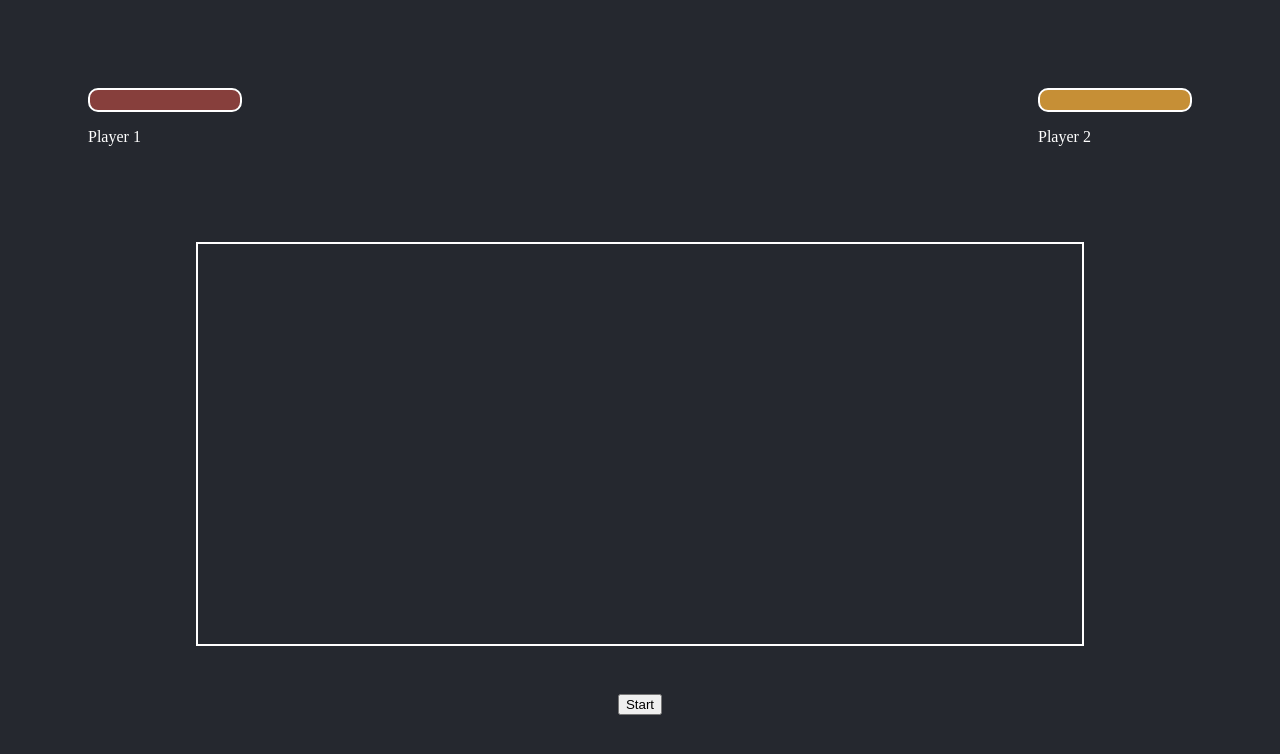
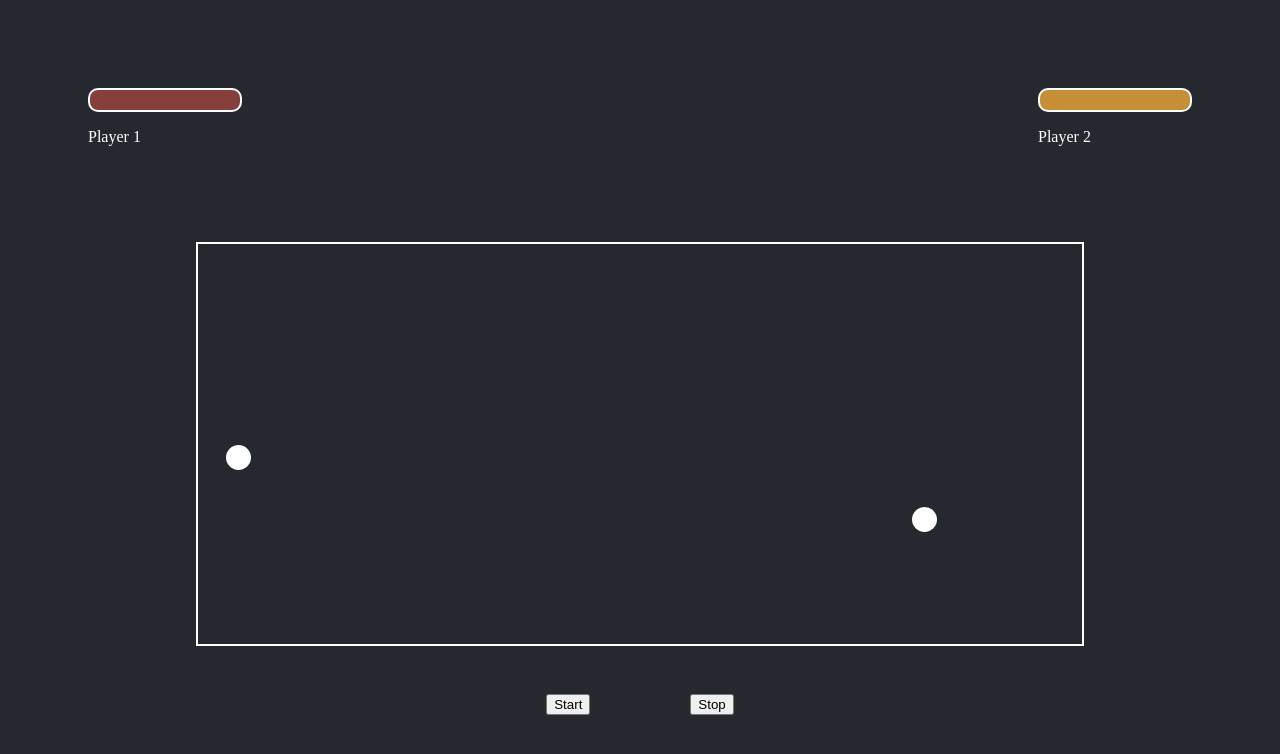
Before and after one commit to TytyJenkins/Flokie, a plain HTML site: page template/in_game.html in a window 1280 px wide. Both pictures are taken after a click on the button "Start". Drawn offline with Linux system fonts and the light colour scheme.

Commit message:
spawn point

```diff
--- a/javascript/javascript.js
+++ b/javascript/javascript.js
@@ -1,6 +1,7 @@
 // variables
 // -----------------------------
 let btnPlay = document.getElementById('btnPlay');
+let btnStop = document.getElementById('btnStop');
 let gameBox = document.getElementById('gameBox');
 
 
@@ -14,23 +15,28 @@ let getRandowCoord = (min, max) => {
 
 let getPointCoord = () => {
     let boxSize = gameBox.getBoundingClientRect();
-    let boxWidth = getRandowCoord(0, (gameBox.offsetWidth - 15));
-    let boxHeight = getRandowCoord(0, (gameBox.offsetHeight - 15));
+    let boxWidth = getRandowCoord(0, (gameBox.offsetWidth - 30));
+    let boxHeight = getRandowCoord(0, (gameBox.offsetHeight - 30));
     let boxContent = [boxWidth, boxHeight];
 
     return boxContent;
 }
 
+let clearAllPoint = () => {
+    let spawnedPoint = document.getElementsByClassName('point');
+    spawnedPoint.remove();
+}
 
 let pointSpawn = () => {
-    let boxSize = gameBox.getBoundingClientRect();
-    console.log(gameBox.offsetHeight);
-    let box = getPointCoord();
-    gameBox.innerHTML += '<div class="point" style="top:' + box[1] +'px; left:' + box[0] +'px;"></div>';
+    let spawn = setInterval(function(){
+        let boxSize = gameBox.getBoundingClientRect();
+        let box = getPointCoord();
+        gameBox.innerHTML += '<div id="' + box[1] + box[0] + '" class="point" style="top:' + box[1] +'px; left:' + box[0] +'px;"></div>';
+      },1000);
+    setTimeout (function() { clearInterval(spawn);}, 3000);
 }
-
-
 
 // events
 // -----------------------------
 btnPlay.addEventListener('click', pointSpawn);
+btnStop.addEventListener('click', clearAllPoint);
--- a/template/in_game.html
+++ b/template/in_game.html
@@ -26,8 +26,9 @@
 
         </div>
         <button id="btnPlay" class="game__content-button" type="button">Start</button>
+        <button id="btnStop" class="game__content-button" type="button">Stop</button>
     </main>
 
-    <script src="javascript/javascript.js"></script>
+    <script src="../javascript/javascript.js"></script>
   </body>
 </html>
```
